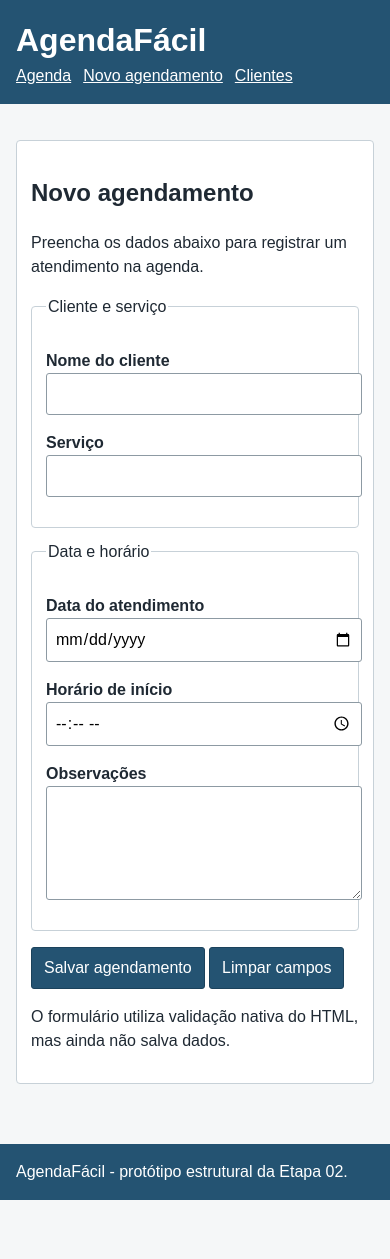
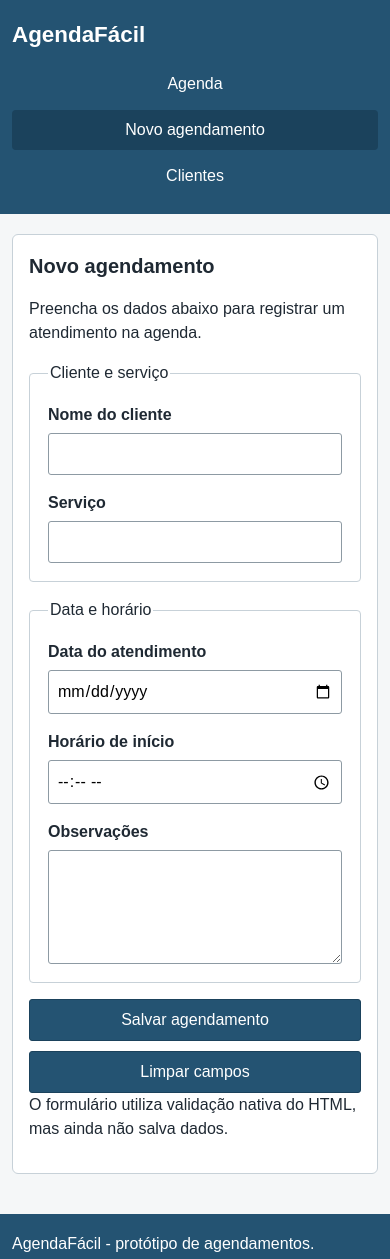
Before and after one commit to Chrisgebu/agenda-facil, a plain HTML site: page src/agendamento.html in a window 390 px wide. Before the commit the page ends 1200 px from the top, so only its background shows below. Drawn offline with Linux system fonts and the light colour scheme.

Commit message:
Etapa 03 - interface responsiva

```diff
--- a/src/agendamento.html
+++ b/src/agendamento.html
@@ -9,6 +9,7 @@
   </head>
   <body>
     <header>
+      <div class="topo-conteudo">
         <h1>AgendaFácil</h1>
         <nav aria-label="Navegação principal">
           <ul>
@@ -17,14 +18,15 @@
             <li><a href="clientes.html">Clientes</a></li>
           </ul>
         </nav>
+      </div>
     </header>
 
     <main>
-      <section aria-labelledby="titulo-agendamento">
+      <section class="painel" aria-labelledby="titulo-agendamento">
         <h2 id="titulo-agendamento">Novo agendamento</h2>
         <p>Preencha os dados abaixo para registrar um atendimento na agenda.</p>
 
-        <form action="#" method="post">
+        <form class="formulario" action="#" method="post">
           <fieldset>
             <legend>Cliente e serviço</legend>
             <p>
@@ -47,13 +49,13 @@
               <label for="horario">Horário de início</label>
               <input id="horario" name="horario" type="time" required>
             </p>
-            <p>
+            <p class="campo-largo">
               <label for="observacoes">Observações</label>
               <textarea id="observacoes" name="observacoes" rows="4"></textarea>
             </p>
           </fieldset>
 
-          <p>
+          <p class="acoes-formulario">
             <button type="submit">Salvar agendamento</button>
             <button type="reset">Limpar campos</button>
           </p>
@@ -63,7 +65,7 @@
     </main>
 
     <footer>
-      <p>AgendaFácil - protótipo estrutural da Etapa 02.</p>
+      <p>AgendaFácil - protótipo de agendamentos.</p>
     </footer>
   </body>
 </html>
--- a/src/styles.css
+++ b/src/styles.css
@@ -1,4 +1,8 @@
-/* Estilos básicos usados apenas para facilitar a leitura das páginas. */
+/* Estilos gerais da interface. */
+* {
+  box-sizing: border-box;
+}
+
 body {
   margin: 0;
   color: #1f2933;
@@ -7,21 +11,36 @@ body {
   line-height: 1.5;
 }
 
-header,
-footer {
-  padding: 16px;
+header {
   color: #ffffff;
   background: #245372;
 }
 
-header > *,
-footer p,
-main {
-  max-width: 800px;
+.topo-conteudo,
+main,
+footer p {
+  width: min(100% - 32px, 1080px);
+  margin: 0 auto;
+}
+
+.topo-conteudo {
+  display: flex;
+  align-items: center;
+  justify-content: space-between;
+  gap: 24px;
+  padding: 18px 0;
+}
+
+h1,
+h2,
+h3,
+p {
   margin-top: 0;
+}
+
+h1 {
   margin-bottom: 0;
-  margin-right: auto;
-  margin-left: auto;
+  font-size: 1.6rem;
 }
 
 nav ul {
@@ -34,29 +53,70 @@ nav ul {
 }
 
 nav a {
+  display: block;
+  padding: 8px 10px;
+  border-radius: 4px;
   color: #ffffff;
+  text-decoration: none;
+}
+
+nav a:hover,
+nav a:focus,
+nav a[aria-current="page"] {
+  background: #1b425c;
 }
 
 main {
-  padding: 24px 16px;
+  padding: 32px 0;
 }
 
-section,
-article,
-fieldset {
-  margin: 12px 0;
-  padding: 14px;
+.painel {
+  margin-bottom: 20px;
+  padding: 24px;
   border: 1px solid #c7d1d8;
-  border-radius: 4px;
+  border-radius: 6px;
   background: #ffffff;
 }
 
 article {
+  padding: 18px;
+  border: 1px solid #c7d1d8;
+  border-radius: 4px;
   border-left: 4px solid #245372;
 }
 
-/* Campos e botões continuam sendo controles nativos do HTML. */
+.grade-atalhos {
+  display: grid;
+  grid-template-columns: repeat(2, minmax(0, 1fr));
+  gap: 16px;
+}
+
+.formulario {
+  display: grid;
+  gap: 16px;
+}
+
+fieldset {
+  display: grid;
+  grid-template-columns: repeat(2, minmax(0, 1fr));
+  gap: 16px;
+  margin: 0;
+  padding: 18px;
+  border: 1px solid #c7d1d8;
+  border-radius: 4px;
+}
+
+.campo-largo {
+  grid-column: 1 / -1;
+}
+
+.formulario p {
+  margin: 0;
+}
+
 label {
+  display: block;
+  margin-bottom: 6px;
   font-weight: 700;
 }
 
@@ -65,11 +125,16 @@ select,
 textarea {
   display: block;
   width: 100%;
-  max-width: 420px;
   padding: 8px;
   border: 1px solid #8d9aa3;
   border-radius: 3px;
   font: inherit;
+}
+
+.acoes-formulario {
+  display: flex;
+  flex-wrap: wrap;
+  gap: 10px;
 }
 
 button {
@@ -82,5 +147,77 @@ button {
 }
 
 footer {
-  margin-top: 24px;
+  padding: 18px 0;
+  color: #ffffff;
+  background: #245372;
 }
+
+footer p {
+  margin-bottom: 0;
+}
+
+/* Ajustes para tablet e telas menores. */
+@media (max-width: 900px) {
+  .topo-conteudo {
+    align-items: flex-start;
+    flex-direction: column;
+    gap: 12px;
+  }
+
+  fieldset,
+  .grade-atalhos {
+    grid-template-columns: 1fr;
+  }
+
+  .campo-largo {
+    grid-column: auto;
+  }
+}
+
+/* Ajustes para smartphone. */
+@media (max-width: 480px) {
+  .topo-conteudo,
+  main,
+  footer p {
+    width: min(100% - 24px, 1080px);
+  }
+
+  h1 {
+    font-size: 1.4rem;
+  }
+
+  h2 {
+    font-size: 1.25rem;
+  }
+
+  nav,
+  nav ul,
+  nav li {
+    width: 100%;
+  }
+
+  nav ul {
+    flex-direction: column;
+    gap: 6px;
+  }
+
+  nav a {
+    text-align: center;
+  }
+
+  main {
+    padding: 20px 0;
+  }
+
+  .painel {
+    padding: 16px;
+  }
+
+  .acoes-formulario {
+    flex-direction: column;
+  }
+
+  .acoes-formulario button {
+    width: 100%;
+  }
+}
```
Also changed, not shown: src/clientes.html (+7 -5 lines), src/index.html (+8 -4 lines), docs/evidencias/etapa-03/desktop-tela-01.png.png (added), docs/evidencias/etapa-03/desktop-tela-02.png.png (added), docs/evidencias/etapa-03/desktop-tela-03.png.png (added), docs/evidencias/etapa-03/smartphone-tela-01.png.png (added), docs/evidencias/etapa-03/smartphone-tela-02.png.png (added), docs/evidencias/etapa-03/smartphone-tela-03.png.png (added), docs/evidencias/etapa-03/tablet-tela-01.png.png (added), docs/evidencias/etapa-03/tablet-tela-02.png.png (added), docs/evidencias/etapa-03/tablet-tela-03.png.png (added), 1 other file. Lines whose indentation alone changed are shown as unchanged.
